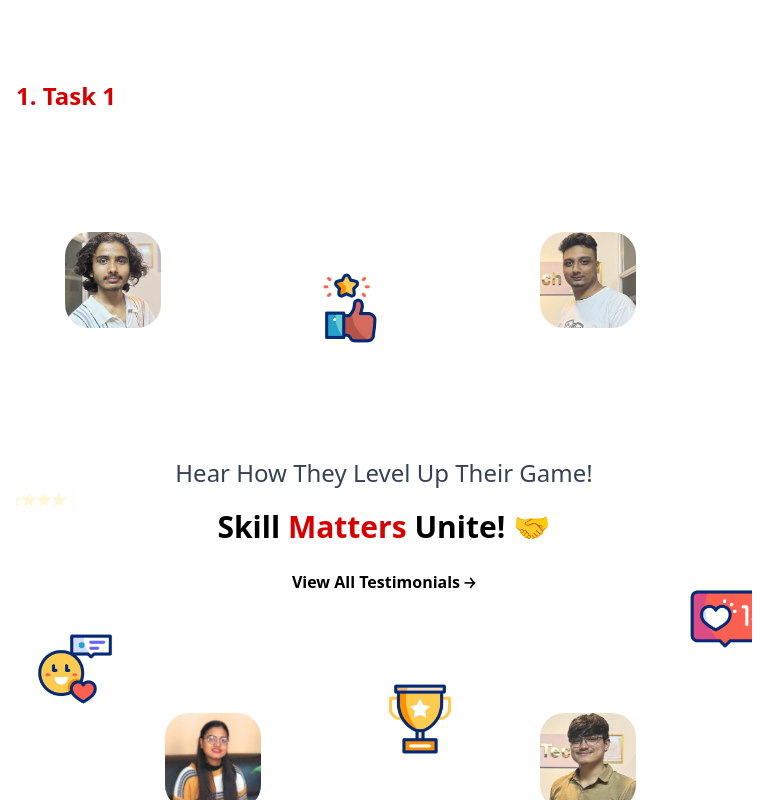
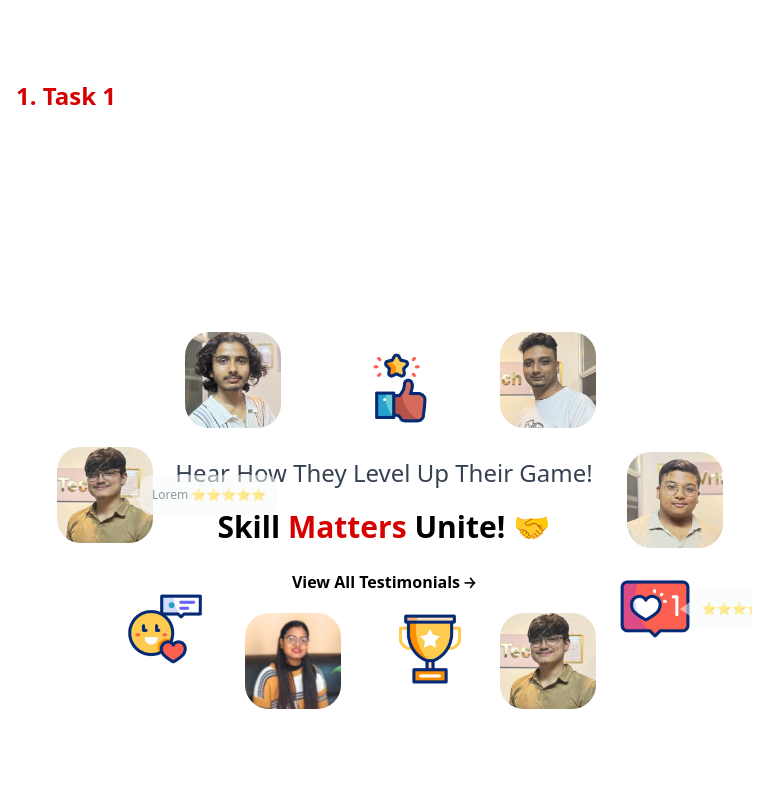
Before and after one commit to Jeevan1/vrit-task, a React (Vite) app: page / in a window 768 px wide. In both pictures the pointer is over the element 105 px from the left and 507 px from the top of the page. Shown: the top 800 px of the page. Built offline with nearby package versions, Linux system fonts and the light colour scheme; grey boxes are pictures that could not be loaded.

Commit message:
updating styles

```diff
--- a/src/components/container/TaskTwo.tsx
+++ b/src/components/container/TaskTwo.tsx
@@ -5,7 +5,7 @@ const TaskTwo = () => {
   return (
     <>
       <div className="flex min-h-screen w-full items-center justify-center">
-        <div className="grid w-full max-w-7xl grid-cols-1 gap-8 px-4 md:grid-cols-2 md:gap-16">
+        <div className="grid w-full max-w-7xl grid-cols-1 gap-8 px-4 md:gap-16 lg:grid-cols-2">
           {data.tasktwo.map((item, index) => {
             const isEven = index % 2 === 0;
 
@@ -28,8 +28,10 @@ const TaskTwo = () => {
                   <img
                     src={item.image}
                     alt={item.title}
-                    className={`float-bounce absolute bottom-[-80px] z-10 h-full w-[256px] min-w-[256px] scale-115 rounded-2xl object-contain transition-transform duration-500 ${
-                      !isEven ? 'right-[-50px]' : 'left-[-80px]'
+                    className={`float-bounce absolute bottom-[-60px] z-10 h-full w-[246px] min-w-[256px] rounded-2xl object-contain transition-transform duration-500 sm:bottom-[-80px] sm:scale-115 ${
+                      !isEven
+                        ? 'right-[-20px] sm:right-[-50px]'
+                        : 'left-[-20px] sm:left-[-80px]'
                     }`}
                   />
                   <div
--- a/src/components/container/Testimonials.tsx
+++ b/src/components/container/Testimonials.tsx
@@ -6,10 +6,10 @@ const Testimonials = () => {
     <div className="group flex min-h-screen w-full items-center justify-center overflow-x-hidden">
       <div className="relative">
         <div className="max-w-3xl space-y-5 text-center">
-          <p className="text-2xl text-gray-700">
+          <p className="text-gray-700 md:text-2xl">
             Hear How They Level Up Their Game!
           </p>
-          <h2 className="text-3xl font-bold">
+          <h2 className="text-xl font-bold md:text-3xl">
             Skill <span className="text-primary">Matters</span> Unite! 🤝
           </h2>
           <button
--- a/src/components/ui/task1/TesttimonialCard.tsx
+++ b/src/components/ui/task1/TesttimonialCard.tsx
@@ -26,7 +26,7 @@ const TesttimonialCard = ({
         <img
           src={item.image}
           alt={item.name}
-          className={`h-24 w-24 rounded-3xl object-cover ${
+          className={`h-16 w-16 rounded-3xl object-cover md:h-24 md:w-24 ${
             index <= 5
               ? 'group-hover animate-[bottom-center_0.4s_ease-in-out_forwards] group-hover:animate-[top-left_0.4s_ease-in-out_forwards]'
               : 'group-hover animate-[top-center_0.4s_ease-in-out_forwards] group-hover:animate-[bottom-left_0.4s_ease-in-out_forwards]'
--- a/src/styles/App.css
+++ b/src/styles/App.css
@@ -104,6 +104,89 @@
 }
 .group:hover .testimonial__card__10 {
   transform: translate(150px, 50px);
+}
+
+@media (min-width: 768px) {
+  .group:hover .testimonial__card__1 {
+    transform: translate(-80px, 10px);
+  }
+
+  .group:hover .testimonial__card__2 {
+    transform: translate(-50px, -50px);
+  }
+
+  .group:hover .testimonial__card__3 {
+    transform: translate(-30px, -40px);
+  }
+
+  .group:hover .testimonial__card__4 {
+    transform: translate(40px, -50px);
+  }
+
+  .group:hover .testimonial__card__5 {
+    transform: translate(60px, 10px);
+  }
+
+  .group:hover .testimonial__card__6 {
+    transform: translate(-40px, 40px);
+  }
+
+  .group:hover .testimonial__card__7 {
+    transform: translate(-30px, 60px);
+  }
+
+  .group:hover .testimonial__card__8 {
+    transform: translate(20px, 50px);
+  }
+
+  .group:hover .testimonial__card__9 {
+    transform: translate(40px, 60px);
+  }
+
+  .group:hover .testimonial__card__10 {
+    transform: translate(50px, 20px);
+  }
+}
+@media (max-width: 768px) {
+  .group:hover .testimonial__card__1 {
+    transform: translate(-120px, 15px);
+  }
+
+  .group:hover .testimonial__card__2 {
+    transform: translate(-80px, -100px);
+  }
+
+  .group:hover .testimonial__card__3 {
+    transform: translate(0px, -100px);
+  }
+
+  .group:hover .testimonial__card__4 {
+    transform: translate(60px, -100px);
+  }
+
+  .group:hover .testimonial__card__5 {
+    transform: translate(100px, 20px);
+  }
+
+  .group:hover .testimonial__card__6 {
+    transform: translate(-60px, 60px);
+  }
+
+  .group:hover .testimonial__card__7 {
+    transform: translate(-20px, 100px);
+  }
+
+  .group:hover .testimonial__card__8 {
+    transform: translate(30px, 80px);
+  }
+
+  .group:hover .testimonial__card__9 {
+    transform: translate(60px, 100px);
+  }
+
+  .group:hover .testimonial__card__10 {
+    transform: translate(80px, 40px);
+  }
 }
 
 .testimonial__card__1,
```
